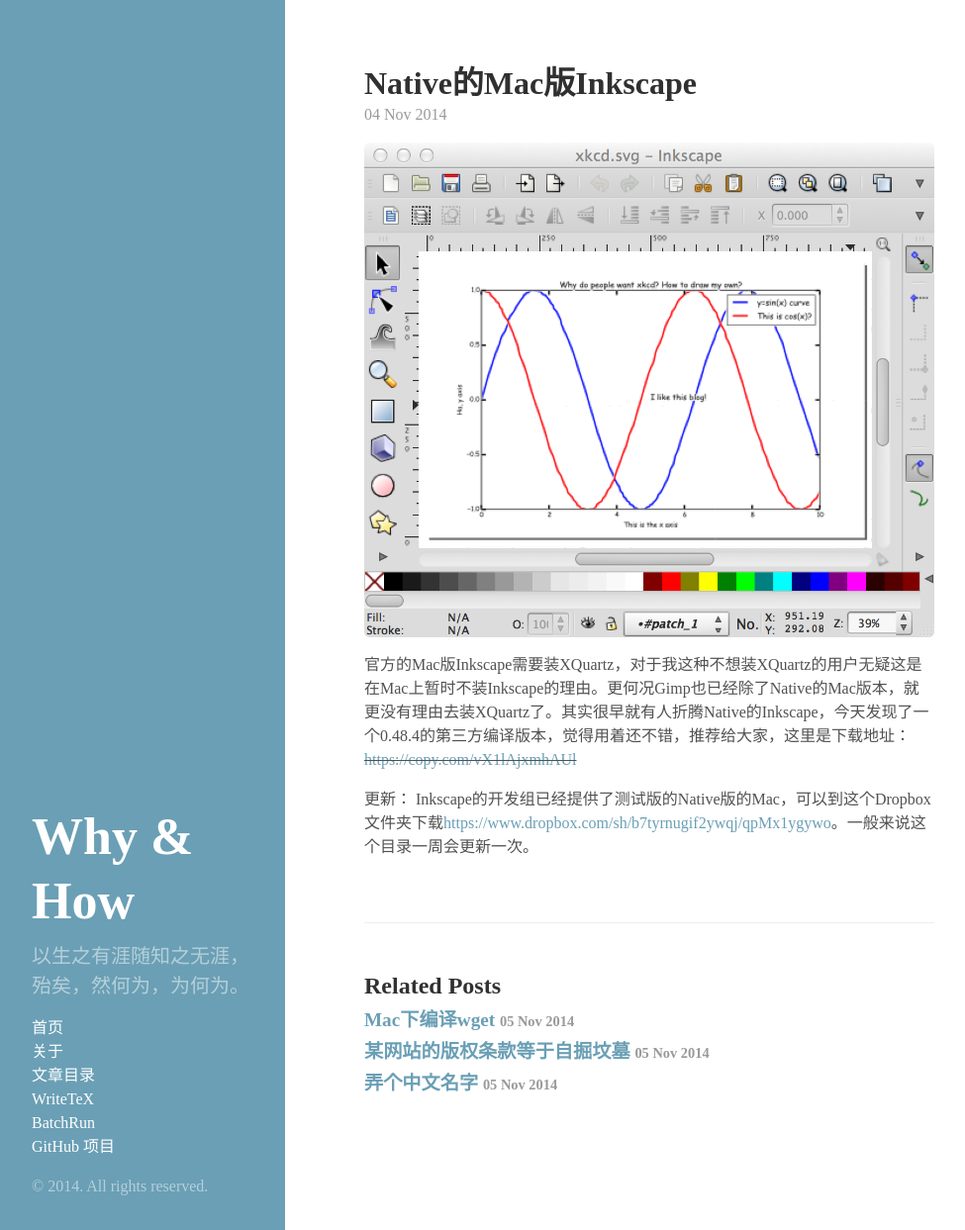
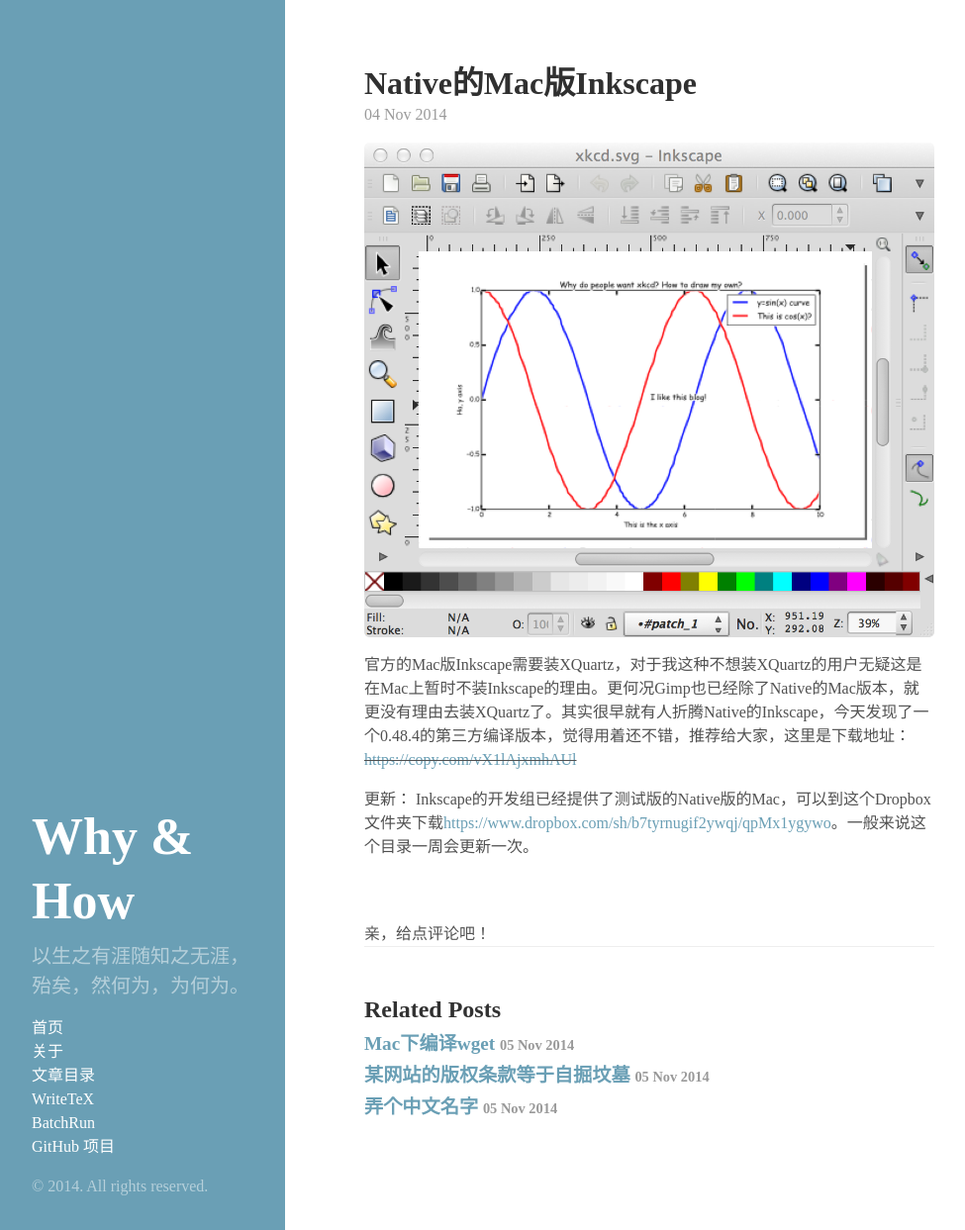
Before and after one commit to wanglongqi/wanglongqi.github.io, a Jekyll site: the page built from _posts/2014-11-04-InksacapeNative.markdown, in a window 1280 px wide and 1243 px high. Shown: the whole window at 99% size, without its empty margins (0-975 px from the left). Built offline with Jekyll 4.4.1, drawn with Linux system fonts in a browser that asks for light colours; comment, search, counter and statistics services are not loaded.

Commit message:
no message

```diff
--- a/_includes/comments.html
+++ b/_includes/comments.html
@@ -1,6 +1,6 @@
 {% if page.comments %}
 <!-- Add Disqus comments. -->
-<div id="disqus_thread"></div>
+<div id="disqus_thread">亲，给点评论吧！</div>
 <script type="text/javascript">
   /* * * CONFIGURATION VARIABLES: EDIT BEFORE PASTING INTO YOUR WEBPAGE * * */
   var disqus_shortname = 'whyhow'; // required: replace example with your forum shortname
```
